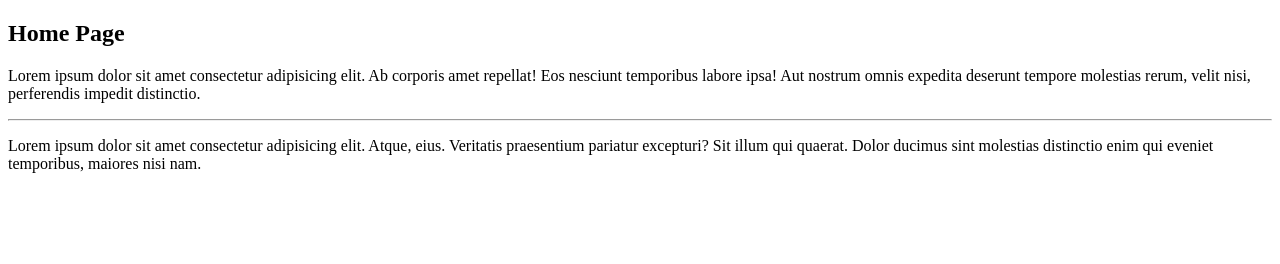
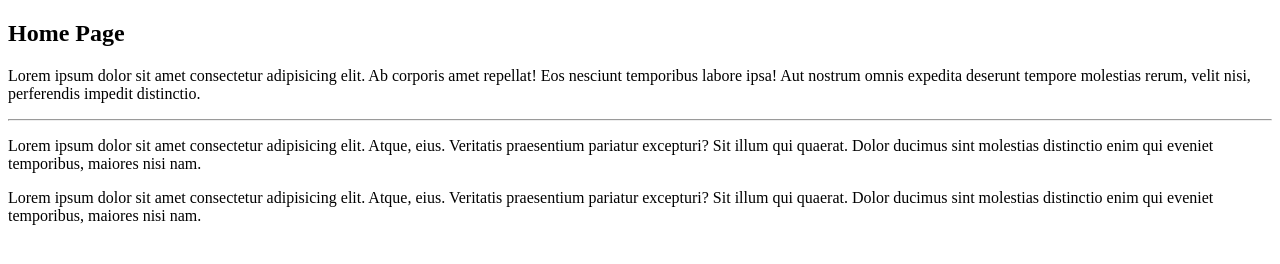
Before and after one commit to MennaRaafat/task, a plain HTML site: page index.html in a window 1280 px wide. Drawn offline with Linux system fonts and the light colour scheme.

Commit message:
released

```diff
--- a/index.html
+++ b/index.html
@@ -15,5 +15,7 @@
 
 
 <p>Lorem ipsum dolor sit amet consectetur adipisicing elit. Atque, eius. Veritatis praesentium pariatur excepturi? Sit illum qui quaerat. Dolor ducimus sint molestias distinctio enim qui eveniet temporibus, maiores nisi nam.</p>
+<p>Lorem ipsum dolor sit amet consectetur adipisicing elit. Atque, eius. Veritatis praesentium pariatur excepturi? Sit illum qui quaerat. Dolor ducimus sint molestias distinctio enim qui eveniet temporibus, maiores nisi nam.</p>
+
 </body>
 </html>
```
